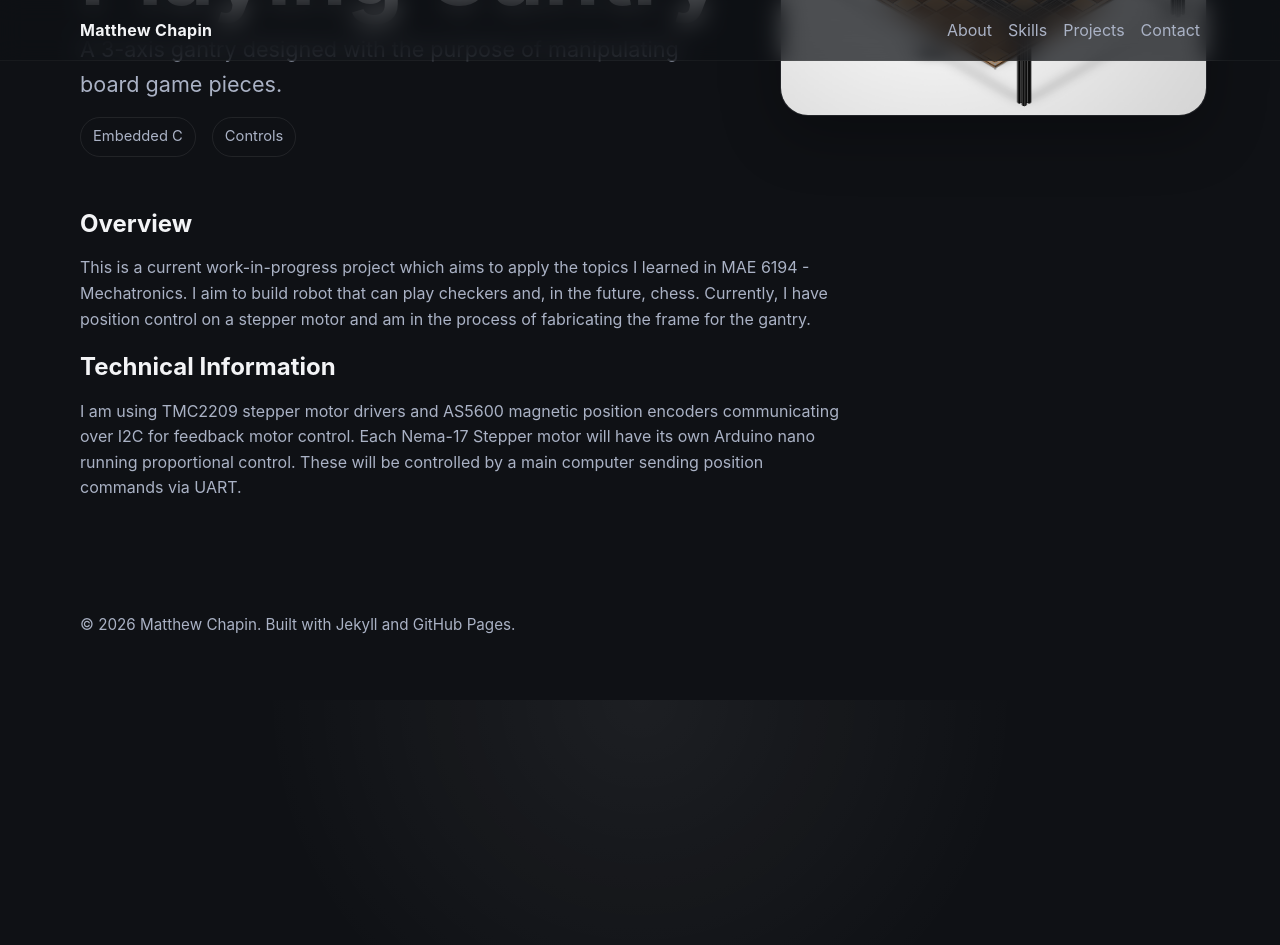
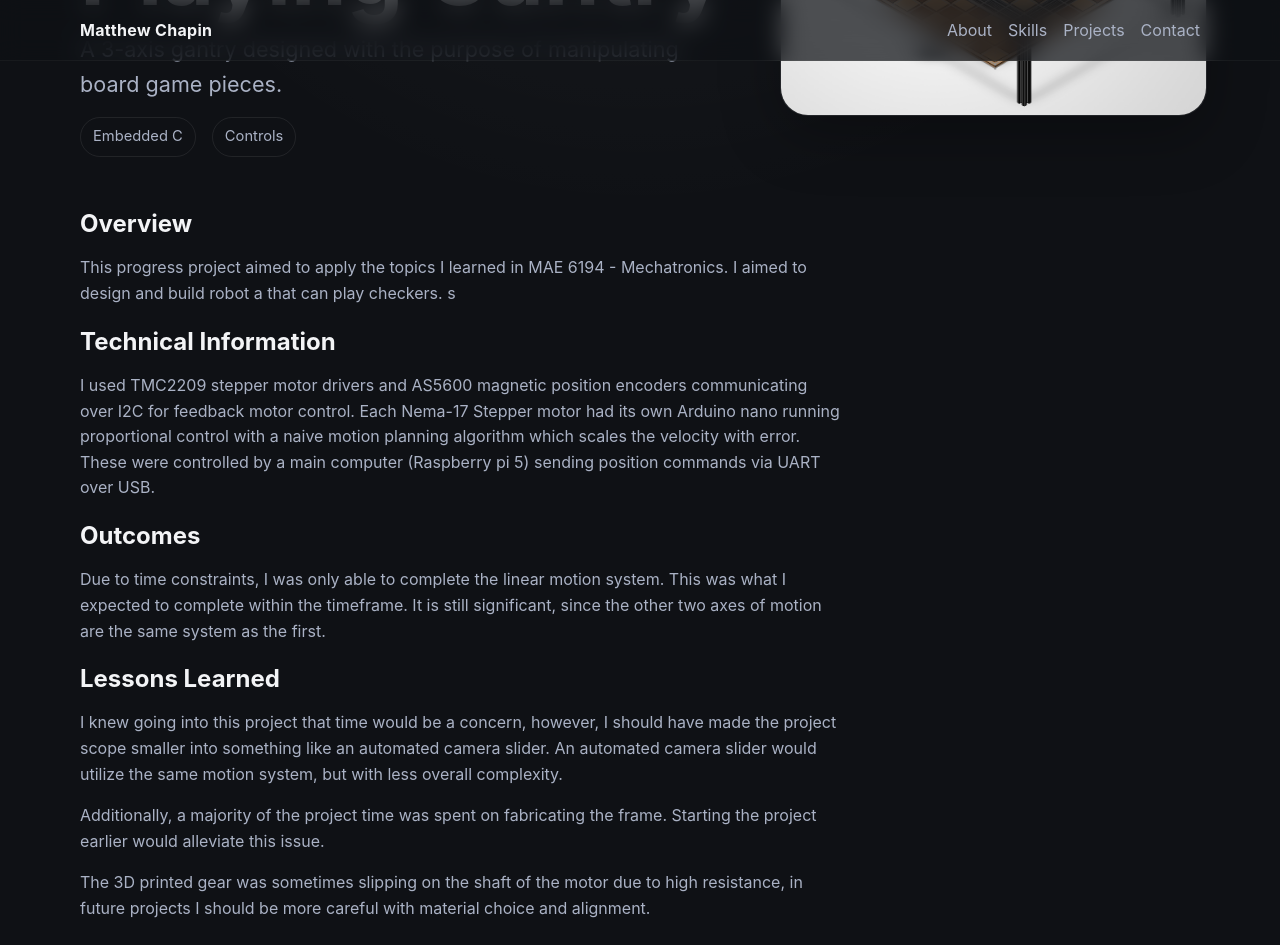
Before and after one commit to mchapin03/mchapin03.github.io, a Jekyll site: the page built from projects/checkers-playing-gantry.md, in a window 1280 px wide and 1400 px high, scrolled down 390 px. Shown: the top 945 px of the window. Built offline with Jekyll 4.4.1, drawn with Linux system fonts in a browser that asks for light colours.

Commit message:
Revised mobile Layout + added Content

```diff
--- a/_data/skills.yml
+++ b/_data/skills.yml
@@ -4,10 +4,12 @@
     - Python
     - Adobe Creative Cloud
     - Microsoft 365
+    - Overleaf / LaTeX
 
 - category: Hardware
   items:
-    - Arduino
+    - Arduino / ESP32 / Other Microcontrollers
+    - Raspberry Pi / Nvidia Jetson / Other SBCs
     - Manual Machining
     - Soldering / Electronics Prototyping
     - Electronics Test & Measurement Equipment
--- a/assets/css/style.css
+++ b/assets/css/style.css
@@ -76,14 +76,12 @@
 }
 
 .site-nav a,
-.social-list a,
 .project-links a {
   color: var(--muted);
   transition: color 160ms ease, transform 160ms ease;
 }
 
 .site-nav a:hover,
-.social-list a:hover,
 .project-links a:hover {
   color: var(--text);
   transform: translateY(-1px);
@@ -165,6 +163,10 @@
   gap: 0.9rem;
   flex-wrap: wrap;
   margin-top: 0;
+}
+
+.hero-links .button {
+  color: #fff;
 }
 
 .button {
@@ -522,8 +524,16 @@
   }
 
   .hero-identity {
-    align-items: flex-start;
+    align-items: center;
     flex-direction: column-reverse;
+  }
+
+  .hero-copy {
+    width: 100%;
+  }
+
+  .hero-headshot {
+    margin-left: 0;
   }
 
   .project-inline-video {
--- a/projects/checkers-playing-gantry.md
+++ b/projects/checkers-playing-gantry.md
@@ -15,9 +15,29 @@
 ---
 
 ## Overview
+This progress project aimed to apply the topics I learned in MAE 6194 - Mechatronics. I aimed to design and build robot a that can play checkers.
+s
+## Technical Information
+I used TMC2209 stepper motor drivers and AS5600 magnetic position encoders communicating over I2C for feedback motor control. Each Nema-17 Stepper motor had its own Arduino nano running proportional control with a naive motion planning algorithm which scales the velocity with error. These were controlled by a main computer (Raspberry pi 5) sending position commands via UART over USB.
 
-This is a current work-in-progress project which aims to apply the topics I learned in MAE 6194 - Mechatronics. I aim to build robot that can play checkers and, in the future, chess. Currently, I have position control on a stepper motor
- and am in the process of fabricating the frame for the gantry.
+## Outcomes
+Due to time constraints, I was only able to complete the linear motion system. This was what I expected to complete within the timeframe. It is still significant, since the other two axes of motion are the same system as the first.
 
-## Technical Information
-I am using TMC2209 stepper motor drivers and AS5600 magnetic position encoders communicating over I2C for feedback motor control. Each Nema-17 Stepper motor will have its own Arduino nano running proportional control. These will be controlled by a main computer sending position commands via UART.
+## Lessons Learned
+I knew going into this project that time would be a concern, however, I should have made the project scope smaller into something like an automated camera slider. An automated camera slider would utilize the same motion system, but with less overall complexity.
+
+Additionally, a majority of the project time was spent on fabricating the frame. Starting the project earlier would alleviate this issue.
+
+The 3D printed gear was sometimes slipping on the shaft of the motor due to high resistance, in future projects I should be more careful with material choice and alignment.
+
+## Showcase
+<div class="project-inline-video">
+  <iframe
+    src="https://youtube.com/lD-X4mhh2e8"
+    title="Linear Motion System"
+    loading="lazy"
+    allow="accelerometer; autoplay; clipboard-write; encrypted-media; gyroscope; picture-in-picture; web-share"
+    referrerpolicy="strict-origin-when-cross-origin"
+    allowfullscreen>
+  </iframe>
+</div>
```
Also changed, not shown: _data/profile.yml (+4 -6 lines), index.html (+3 -7 lines), projects/rtx-autonomous-vehicle-challenge.md (line endings or trailing spaces).
